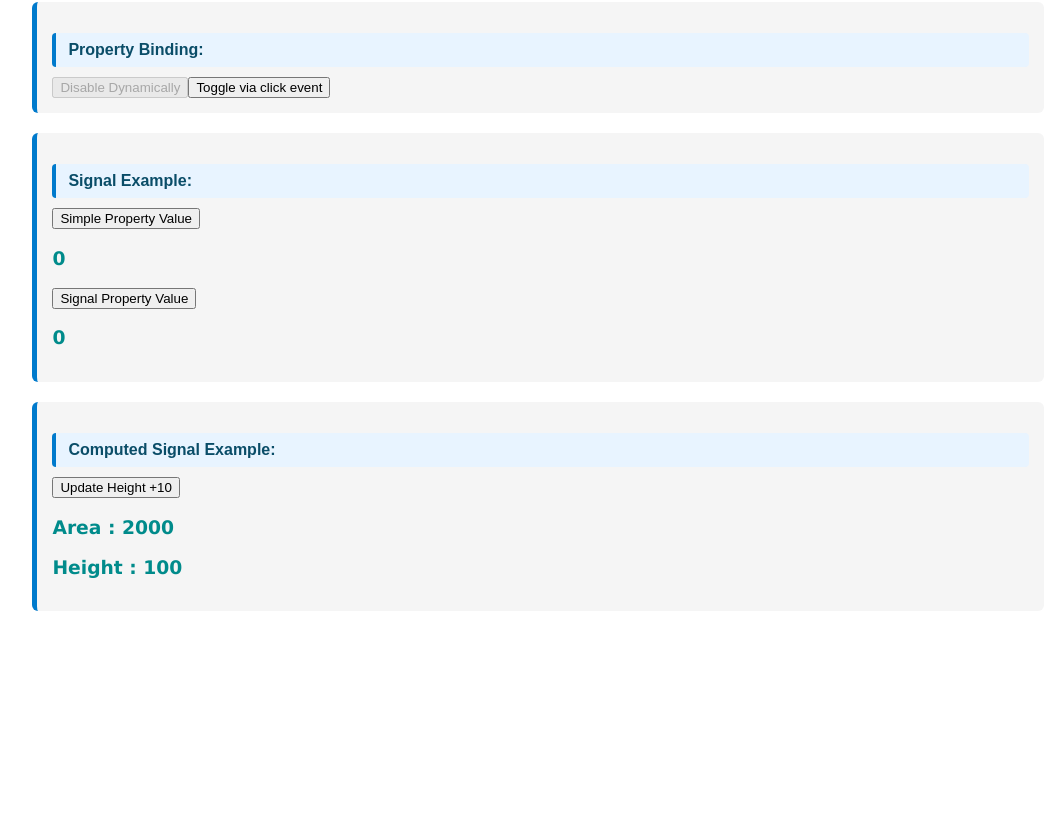
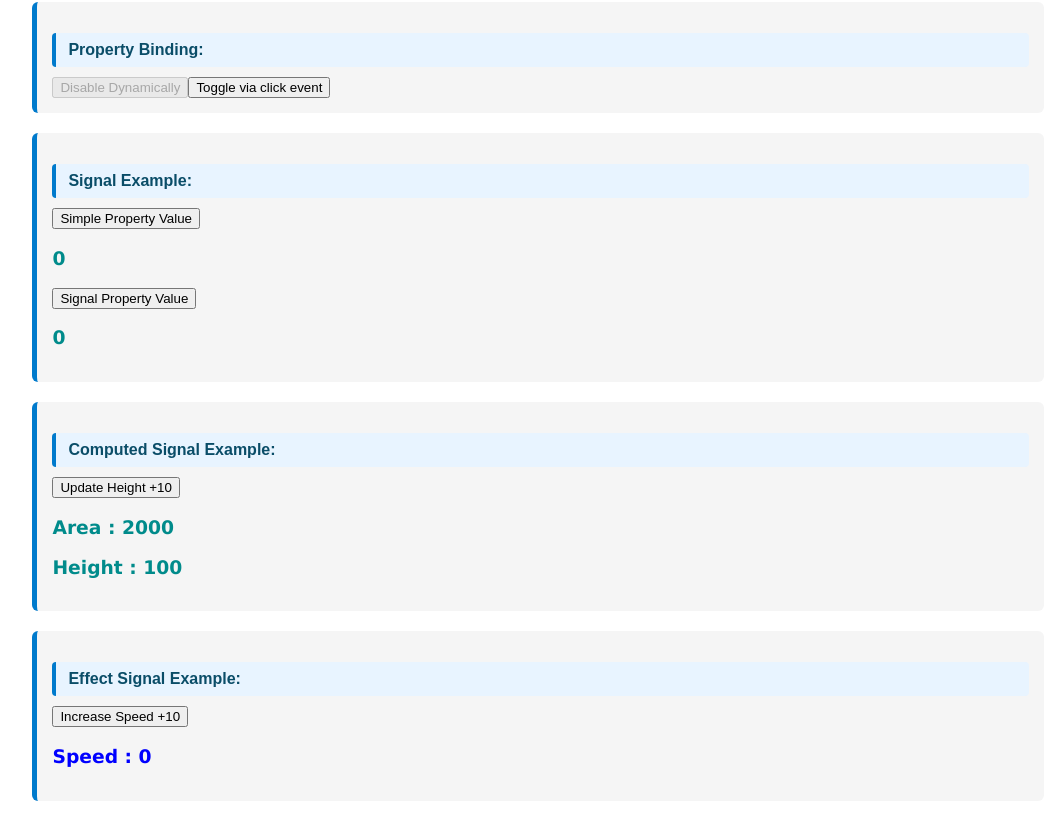
Before and after one commit to JayrajPrajapati/angularbasic, an Angular app: page / in a window 1280 px wide. Shown: the part 1014-1835 px from the top of the page, without its empty margins (102-1162 px from the left). Before the commit the page ends 1645 px from the top, so only its background shows below. Built offline with nearby package versions, Linux system fonts and the light colour scheme.

Commit message:
Implmented a Effect signal

```diff
--- a/src/app/app.html
+++ b/src/app/app.html
@@ -108,5 +108,10 @@
     <h3>Area : {{area()}}</h3>
     <h3>Height : {{height()}}</h3>
   </div>
-
+ <!-- Effect Signals -->
+  <div class="section">
+    <p>Effect Signal Example:</p>
+    <button (click)="increaseSpeed()"> Increase Speed +10</button>
+    <h3 [style.color]="color" >Speed : {{speed()}}</h3>
+  </div>
 </div>
--- a/src/app/app.ts
+++ b/src/app/app.ts
@@ -124,21 +124,21 @@ export class App {
     Runs automatically when signal changes
   -----------------------------------------*/
 
-  constructor() {
-    effect(() => {
+  // constructor() {
+  //   effect(() => {
 
-      console.log("Simple Property", this.simplePropertyData);
+  //     console.log("Simple Property", this.simplePropertyData);
 
-      console.log("Signal Property", this.signalPropertyData());
+  //     console.log("Signal Property", this.signalPropertyData());
 
-      // Reset signal when value reaches 5
-      if (this.signalPropertyData() === 5) {
-        this.signalPropertyData.set(0);
-        console.log("Signal Property Reset", this.signalPropertyData());
-      }
+  //     // Reset signal when value reaches 5
+  //     if (this.signalPropertyData() === 5) {
+  //       this.signalPropertyData.set(0);
+  //       console.log("Signal Property Reset", this.signalPropertyData());
+  //     }
 
-    });
-  }
+  //   });
+  // }
 
 
   /*-----------------------------------------
@@ -162,4 +162,39 @@ export class App {
   {
     this.height.set(this.height()+10);
   }
+  //Effect Signal
+  speed = signal(0);
+  color = "blue";
+  increaseSpeed()
+  {
+    this.speed.set(this.speed()+10);
+  }
+   constructor() {
+    effect(() => {
+      console.log("Simple Property", this.simplePropertyData);
+      console.log("Signal Property", this.signalPropertyData());
+
+      // Reset signal when value reaches 5
+      if (this.signalPropertyData() === 5) {
+        this.signalPropertyData.set(0);
+        console.log("Signal Property Reset", this.signalPropertyData());
+      }
+
+      //Effect Signal for Speed
+      if (this.speed()>0 && this.speed()<40) {
+        this.color='green';
+      }
+      if (this.speed()>=40 && this.speed()<80) {
+        this.color='blue';
+      }
+      if (this.speed()>=80 && this.speed()<120) {
+        this.color='orange';
+      }
+      if (this.speed()>=120) {
+        this.color='red';
+      }
+      console.log("Speed Increased", this.speed());
+    });
+  }
+
 }
```
